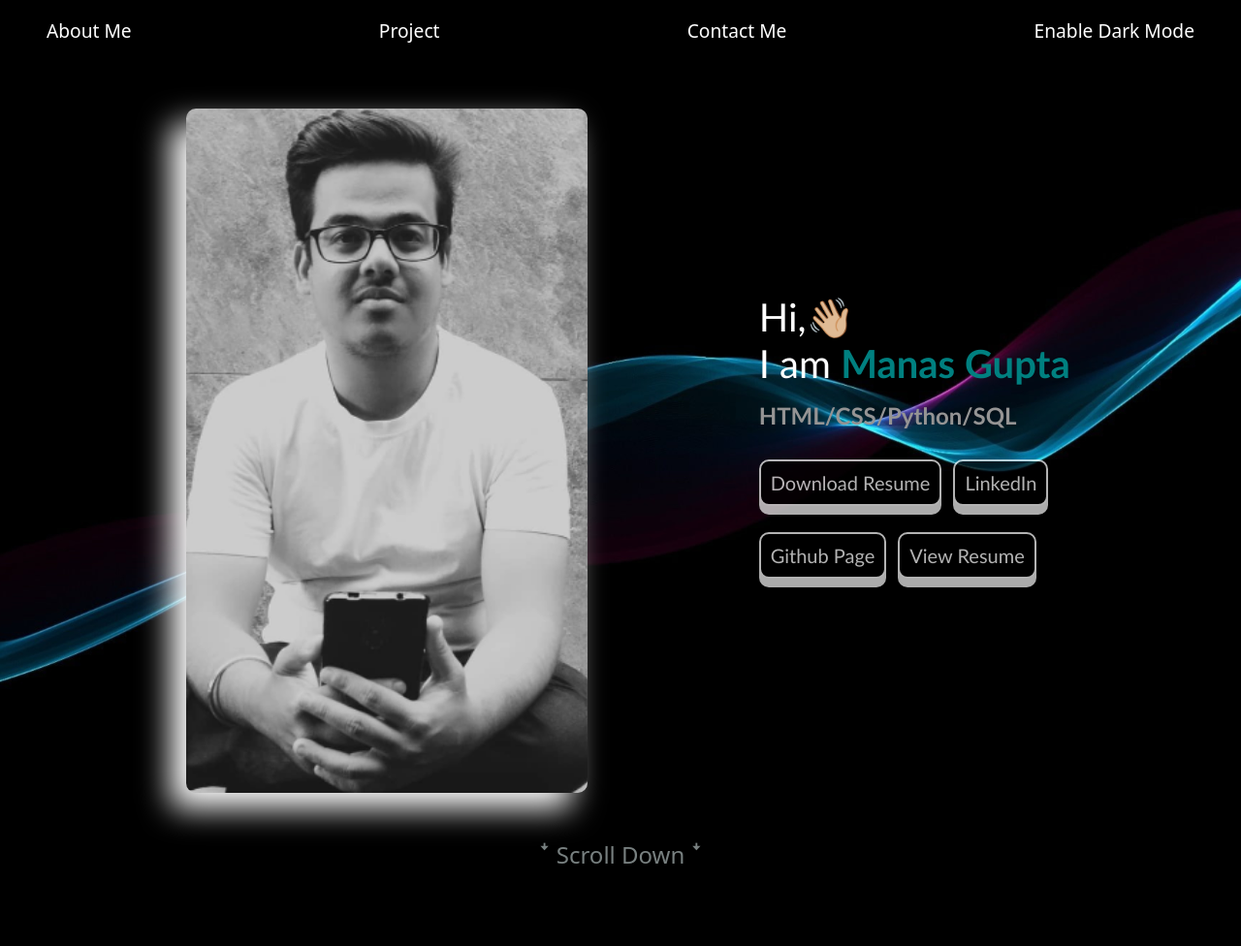
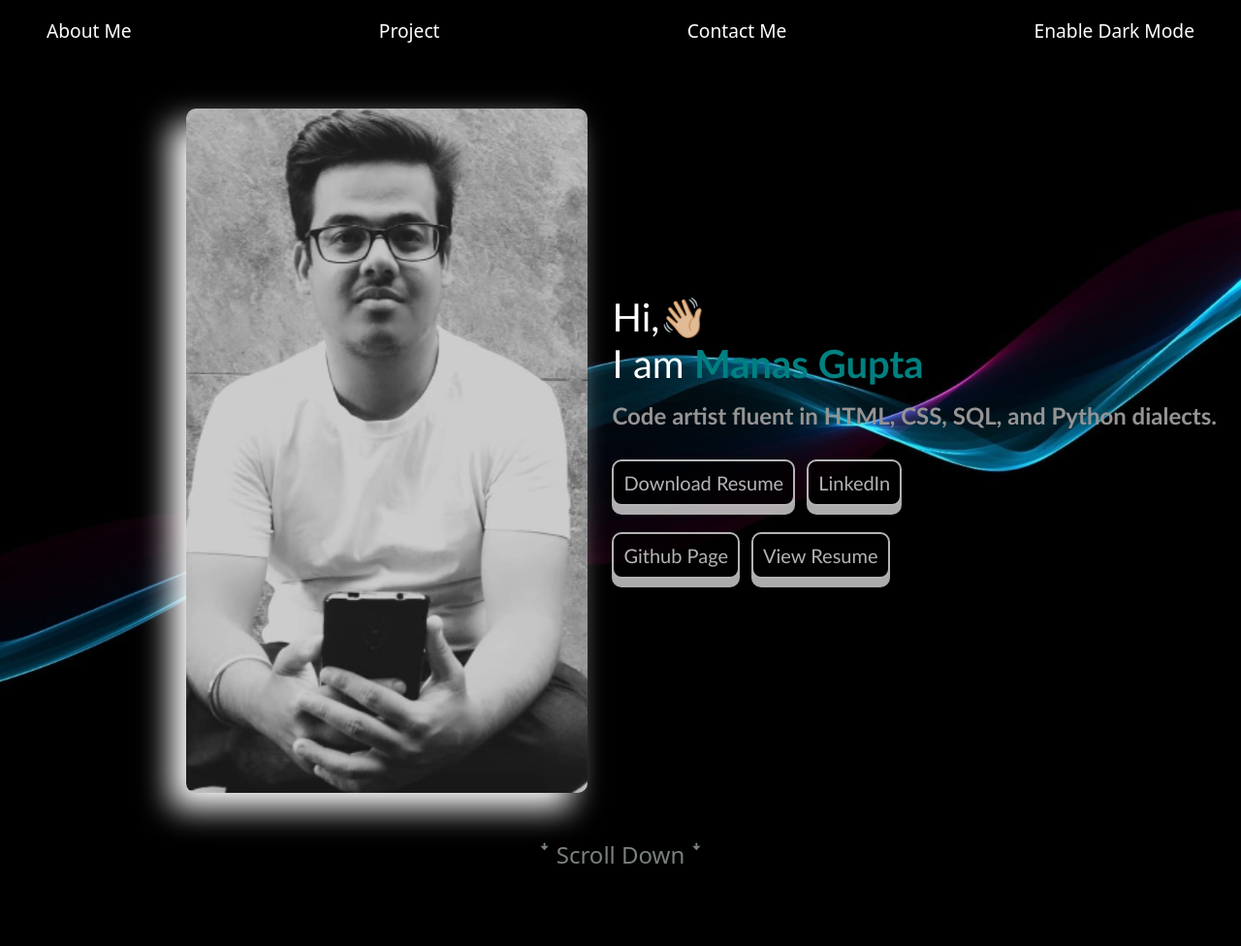
Before and after one commit to ManaasGupta/portfolio_website, a Flask app: page / in a window 1280 px wide. Shown: the top 976 px of the page at 97% size. Run offline with Flask 3, Linux system fonts and the light colour scheme; some libraries are stand-ins or nearby versions.

Commit message:
added one liner in index.html

```diff
--- a/templates/index.html
+++ b/templates/index.html
@@ -55,7 +55,7 @@
             </div>
             <div class="col2">
                 <h1 class="frank">Hi,👋🏼<br /> I am <span>Manas Gupta</span><br />
-                    <span class="text_span">HTML/CSS/Python/SQL</span><br />
+                    <span class="text_span">Code artist fluent in HTML, CSS, SQL, and Python dialects.</span><br />
                     <div class="buttons">
                         <div class="resume_button">
                             <a href="static\Manas_Resume_New.pdf" download target="_blank" class='button'><button
```
